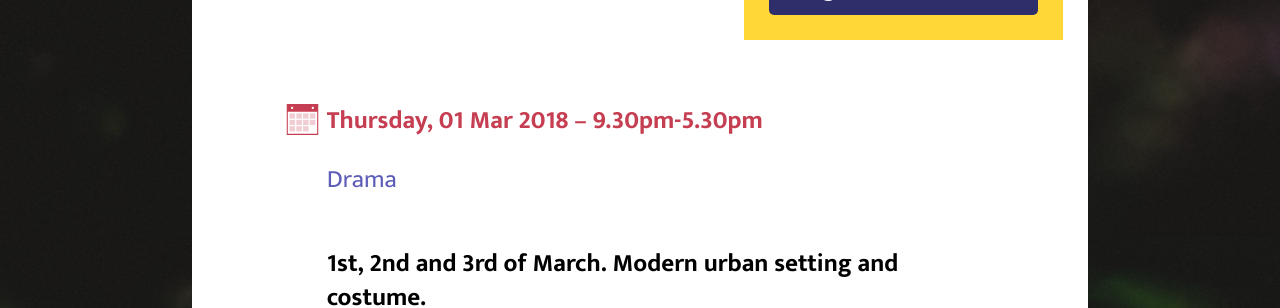
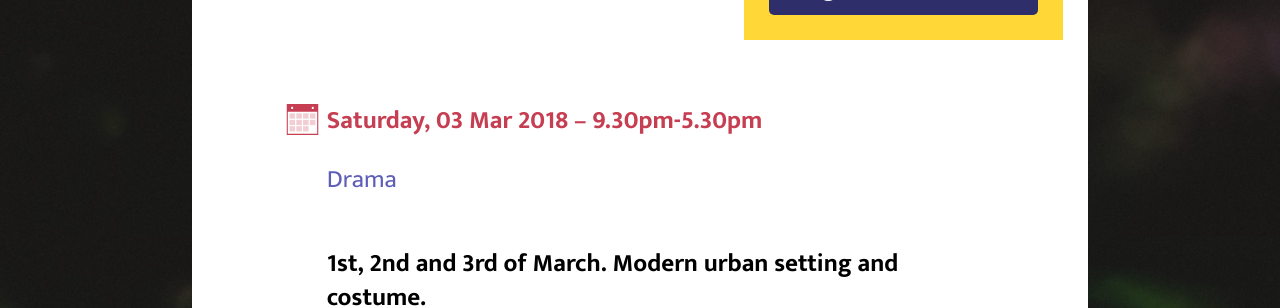
Before and after one commit to martincf/westkirbyartscentre, a Jekyll site: the page built from _events/2018-03-03-macbethofftheground.markdown, in a window 1280 px wide and 900 px high, scrolled down 504 px. Shown: the part 160-468 px from the top of the window. Built offline with Jekyll 4.4.1, drawn with Linux system fonts in a browser that asks for light colours; nearby versions of some CDN libraries; some web fonts are replaced.

Commit message:
Updated event price and other event date

```diff
--- a/_events/2018-03-01-macbethofftheground.markdown
+++ b/_events/2018-03-03-macbethofftheground.markdown
@@ -6,7 +6,7 @@
 organiser_url: http://www.offtheground.co.uk/index.php?option=com_eventbooking&view=category&layout=table&Itemid=164
 price: 8
 time: 9.30pm-5.30pm
-date: 2018-03-01
+date: 2018-03-03
 type: Drama
 image: macbeth
 venue:
--- a/_events/2018-03-24-johnjenkins.markdown
+++ b/_events/2018-03-24-johnjenkins.markdown
@@ -4,7 +4,7 @@
 section_title: Music event
 bookable: yes
 organiser_url:
-price: 10
+price: 6
 time: 7pm-10pm
 date: 2018-03-24
 type: Country, Folk, Americana
```
